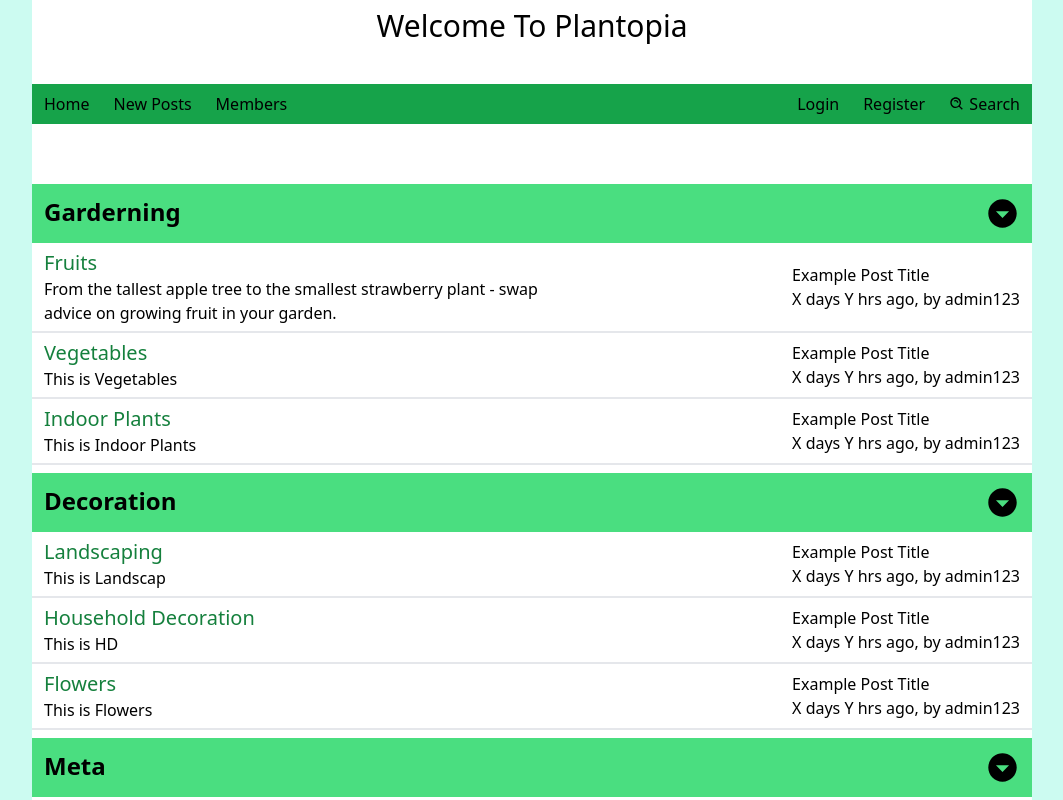
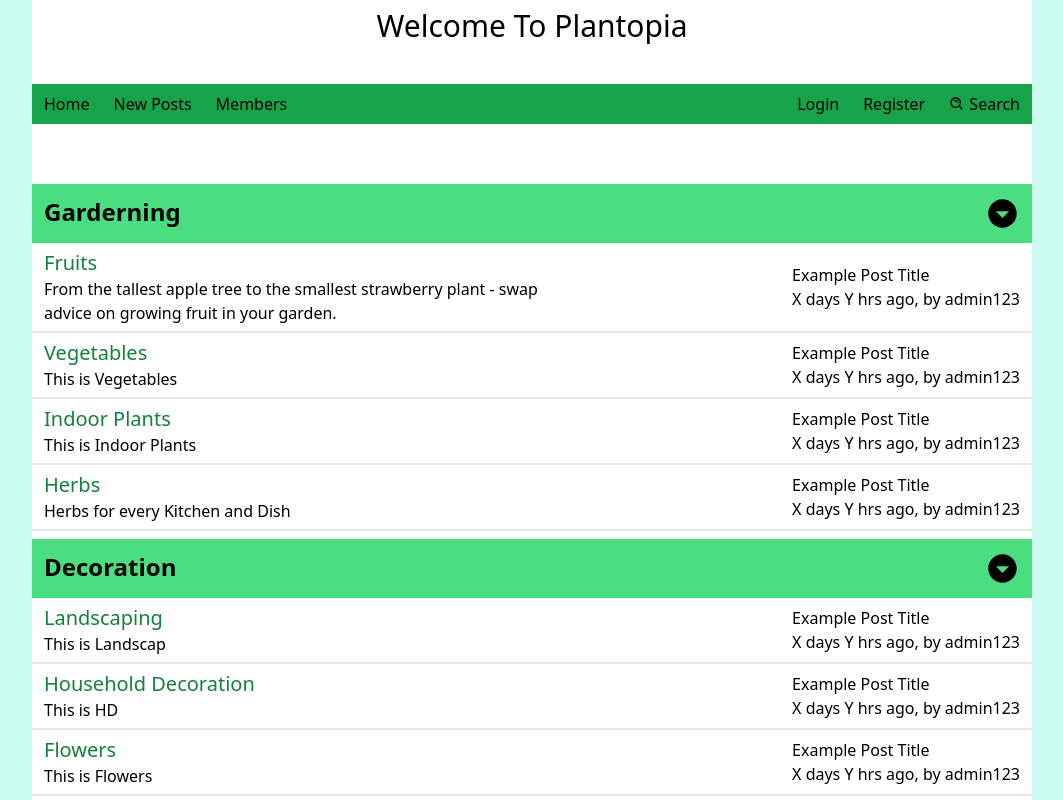
Before and after one commit to Apzure/Plant-Forum, a React (Create React App) app: page / in a window 1280 px wide. Shown: the whole page, without its empty margins (108-1171 px from the left). Built offline with nearby package versions, Linux system fonts and the light colour scheme.

Commit message:
More Example Categories (data)

```diff
--- a/src/CategoriesData.js
+++ b/src/CategoriesData.js
@@ -3,7 +3,9 @@ const Categories = [  // Array of Categories
      topics: [{ // topics is the Topics classified under the Cat. Each Topic has its name, and its description
         name: 'Fruits', desc: 'From the tallest apple tree to the smallest strawberry plant - swap advice on growing fruit in your garden.'}, {
         name :'Vegetables', desc: 'This is Vegetables'}, {
-        name: 'Indoor Plants', desc: 'This is Indoor Plants'}
+        name: 'Indoor Plants', desc: 'This is Indoor Plants'}, {
+        name: 'Herbs', desc: 'Herbs for every Kitchen and Dish'}
+
     ]},
 
     {title: 'Decoration',
@@ -13,10 +15,18 @@ const Categories = [  // Array of Categories
         name: 'Flowers', desc: 'This is Flowers'}
     ]},
 
+    {title: 'Miscellenous',
+     topics: [{
+      name: 'Photography', desc: 'For your best pictures'}, {
+      name: 'Plant Identification', desc: 'if you need help finding a plant'}, {
+      name: 'Pest Control', desc: 'To protect youur plants!'}
+    ]},
+
     {title: 'Meta',
      topics:[{
         name: 'Announcements', desc: 'This is Announcments'}, {
-        name: 'Suggestions and Feedback', desc: 'This is Suggestions'}
+        name: 'Suggestions and Feedback', desc: 'This is Suggestions'}, {
+        name:'Bugs', desc: 'Bugs that you found'}
     ]}
   ];
 
```
